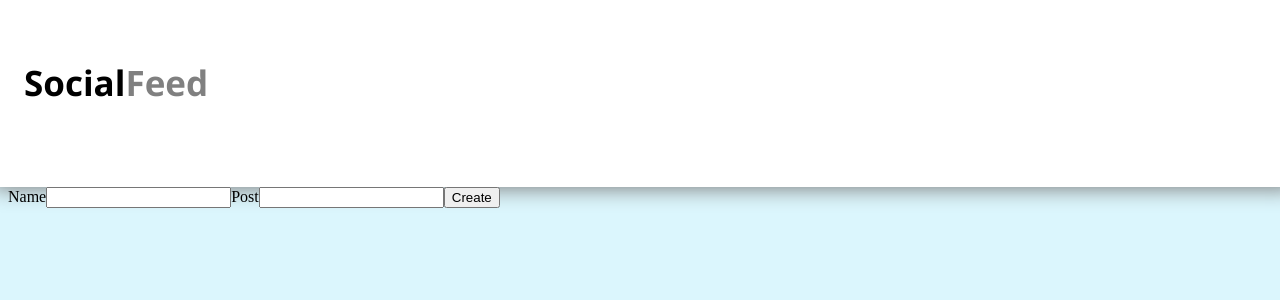
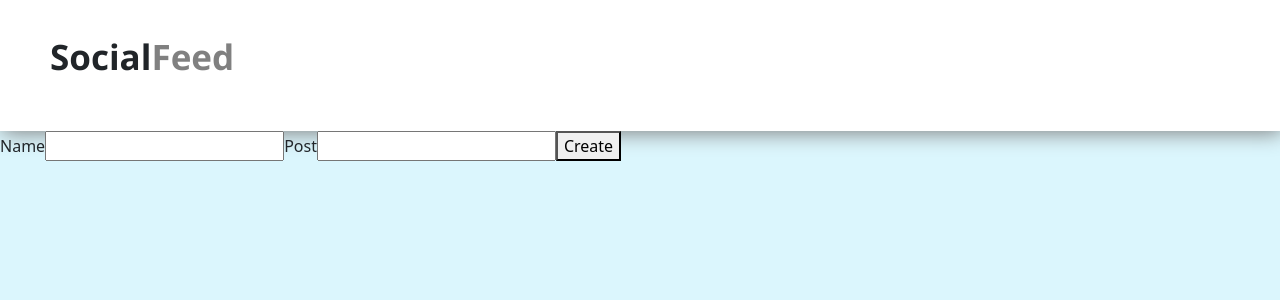
Before and after one commit to Nathaniel-Mueller/Social_Feed, a React (Create React App) app: page / in a window 1280 px wide. Shown: the top 300 px of the page. Built offline with nearby package versions, Linux system fonts and the light colour scheme.

Commit message:
Installed Bootstrap, fixed NavBar styling AGAIN

```diff
--- a/package.json
+++ b/package.json
@@ -6,7 +6,9 @@
     "@testing-library/jest-dom": "^5.16.5",
     "@testing-library/react": "^13.4.0",
     "@testing-library/user-event": "^13.5.0",
+    "bootstrap": "^5.2.2",
     "react": "^18.2.0",
+    "react-bootstrap": "^2.6.0",
     "react-dom": "^18.2.0",
     "react-scripts": "5.0.1",
     "web-vitals": "^2.1.4"
--- a/src/Components/CreatePost/CreatePost.jsx
+++ b/src/Components/CreatePost/CreatePost.jsx
@@ -21,7 +21,7 @@ const CreatePost = (props) => {
     return (
         <form onSubmit={handleSubmit}>
             <label>Name</label>
-            <input type = 'name' value = {name} onChange={(event) => setName(event.target.value)}/>
+            <input type = 'string' value = {name} onChange={(event) => setName(event.target.value)}/>
             <label>Post</label>
             <input type = 'string' value = {post} onChange={(event) => setPost(event.target.value)}/>
             <button type='submit'>Create</button>
--- a/src/Components/NavBar/NavBar.css
+++ b/src/Components/NavBar/NavBar.css
@@ -5,11 +5,12 @@
     font-family: 'Segoe UI', Tahoma, Geneva, Verdana, sans-serif;
     font-weight: 600;
     height: 131px;
-    width: 97.9%;
+    width: 100%;
     background-color: white;
     box-shadow: 2px 2px 20px 0px grey;
-    padding: 2rem;
-    margin: -1rem -1rem 0rem -1rem;
+    align-items: center;
+    padding-left: 50px;
+
 }
 
 .feed{
--- a/src/index.js
+++ b/src/index.js
@@ -1,6 +1,7 @@
 import React from 'react';
 import ReactDOM from 'react-dom/client';
 import App from './App';
+import 'bootstrap/dist/css/bootstrap.min.css';
 const root = ReactDOM.createRoot(document.getElementById('root'));
 root.render(
   <React.StrictMode>
```
Also changed, not shown: 1 other file (tests, documents, lock files or other folders).
